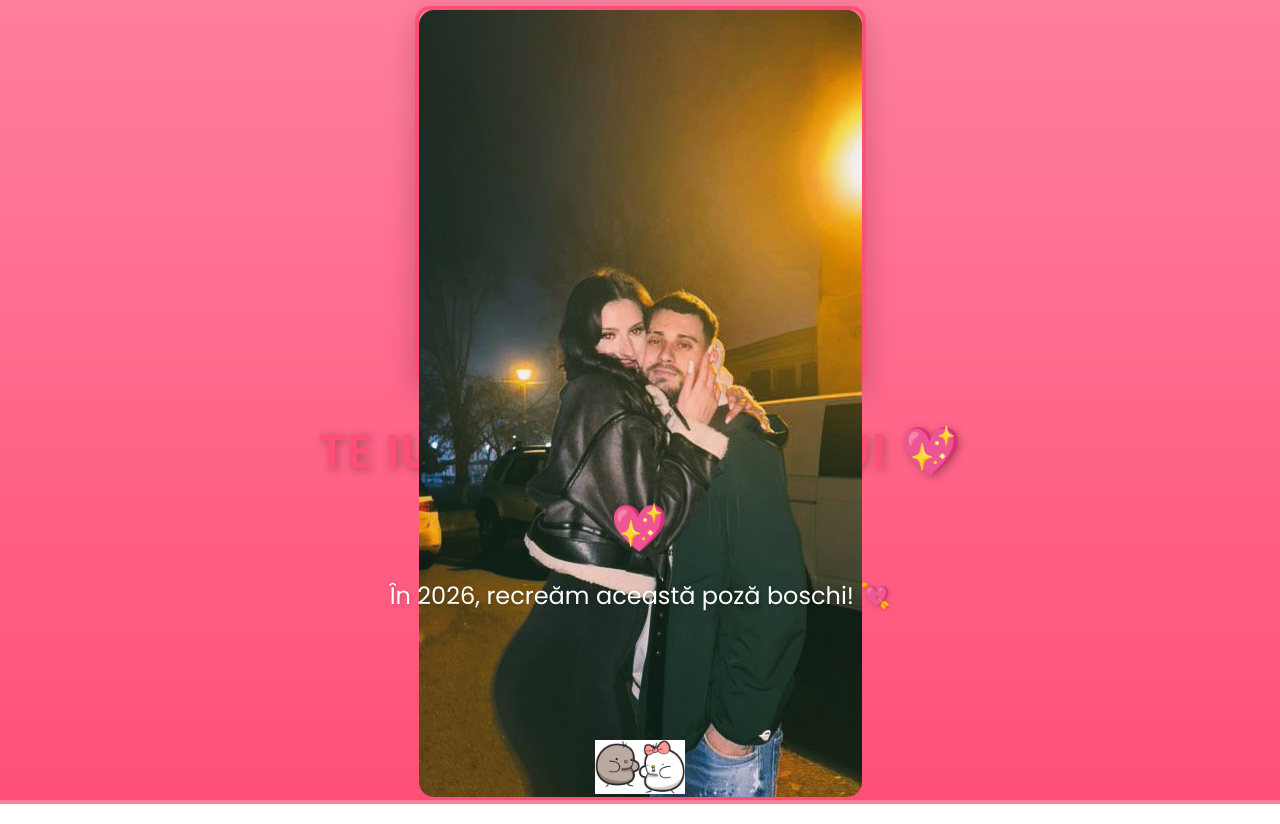
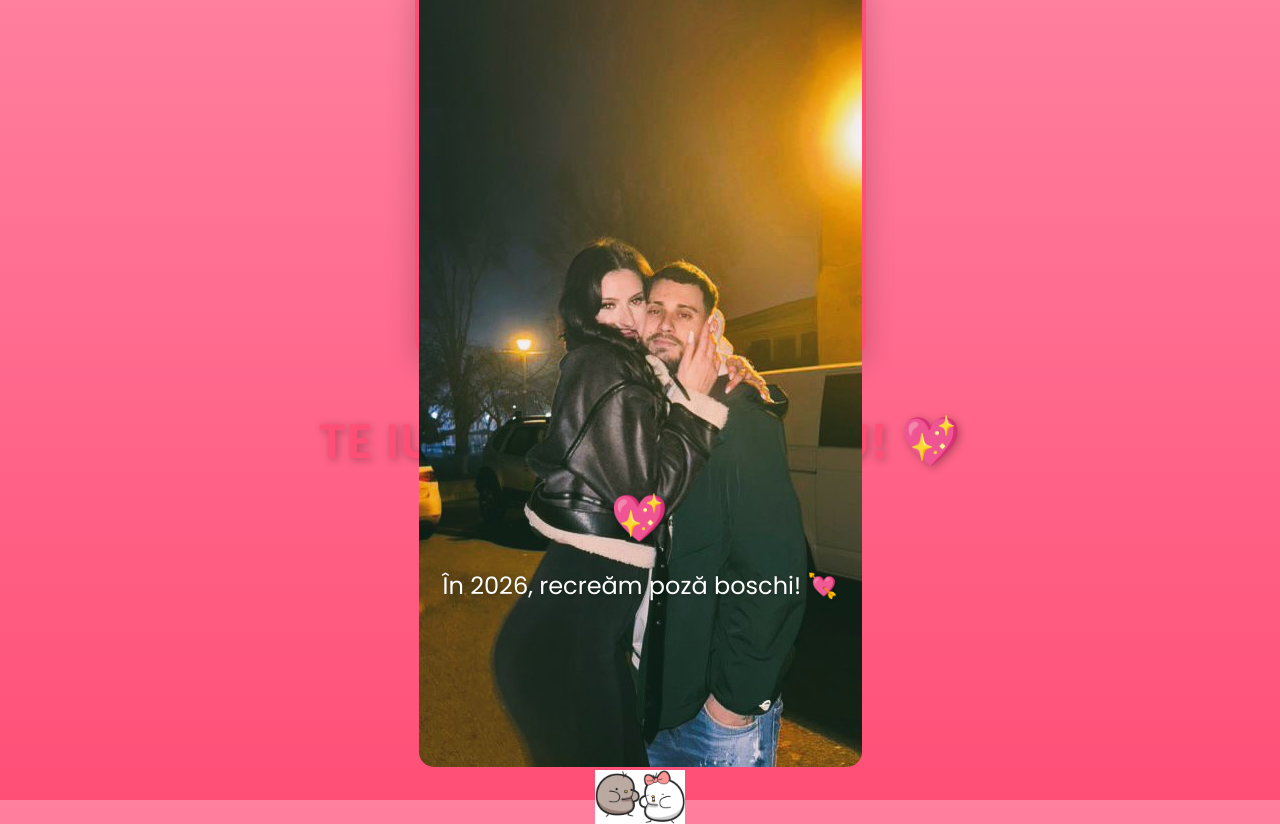
Before and after one commit to iuliaph/puiu6, a plain HTML site: page 2026.html in a window 1280 px wide. Drawn offline with Linux system fonts and the light colour scheme.

Commit message:
Update 2026.html

```diff
--- a/2026.html
+++ b/2026.html
@@ -158,6 +158,12 @@
         height: 80px;
       }
     }
+
+    /* Adăugat spațiu între imagine și text pentru a preveni suprapunerea */
+    .content {
+      margin-top: 20px;
+      margin-bottom: 40px;
+    }
   </style>
 </head>
 <body>
@@ -166,9 +172,11 @@
     <img src="images/poza_noastra2.jpg" alt="Poza noastră" id="poza_noastra">
   </div>
 
-  <!-- Mesajul -->
-  <h1>Te iubesc, puiu iubitu! 💖</h1>
-  <p>În 2026, recreăm această poză boschi! 💘</p>
+  <div class="content">
+    <!-- Mesajul -->
+    <h1>Te iubesc, puiu iubitu! 💖</h1>
+    <p>În 2026, recreăm poză boschi! 💘</p>
+  </div>
 
   <!-- Buton elegant pentru a te întoarce -->
   <a href="index.html" class="btn">Înapoi la pagina principală</a>
```
